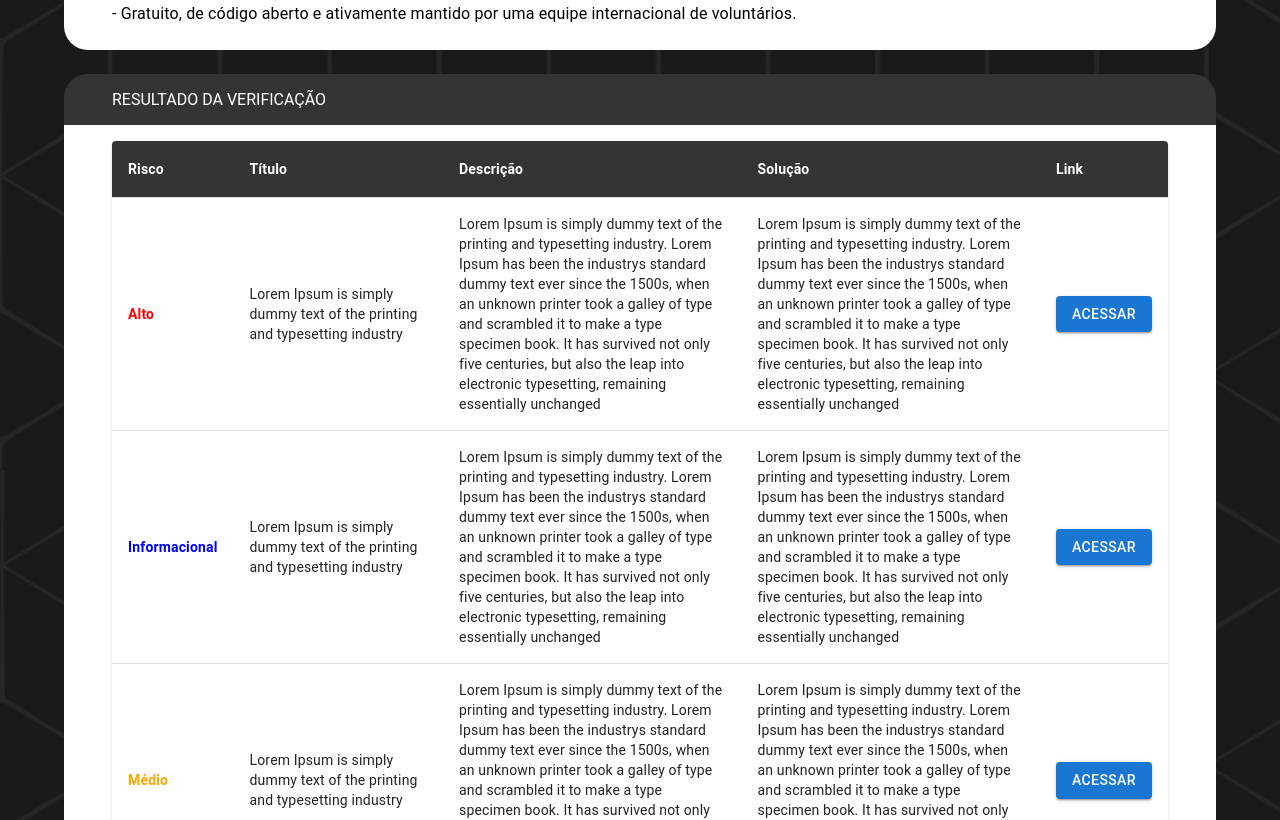
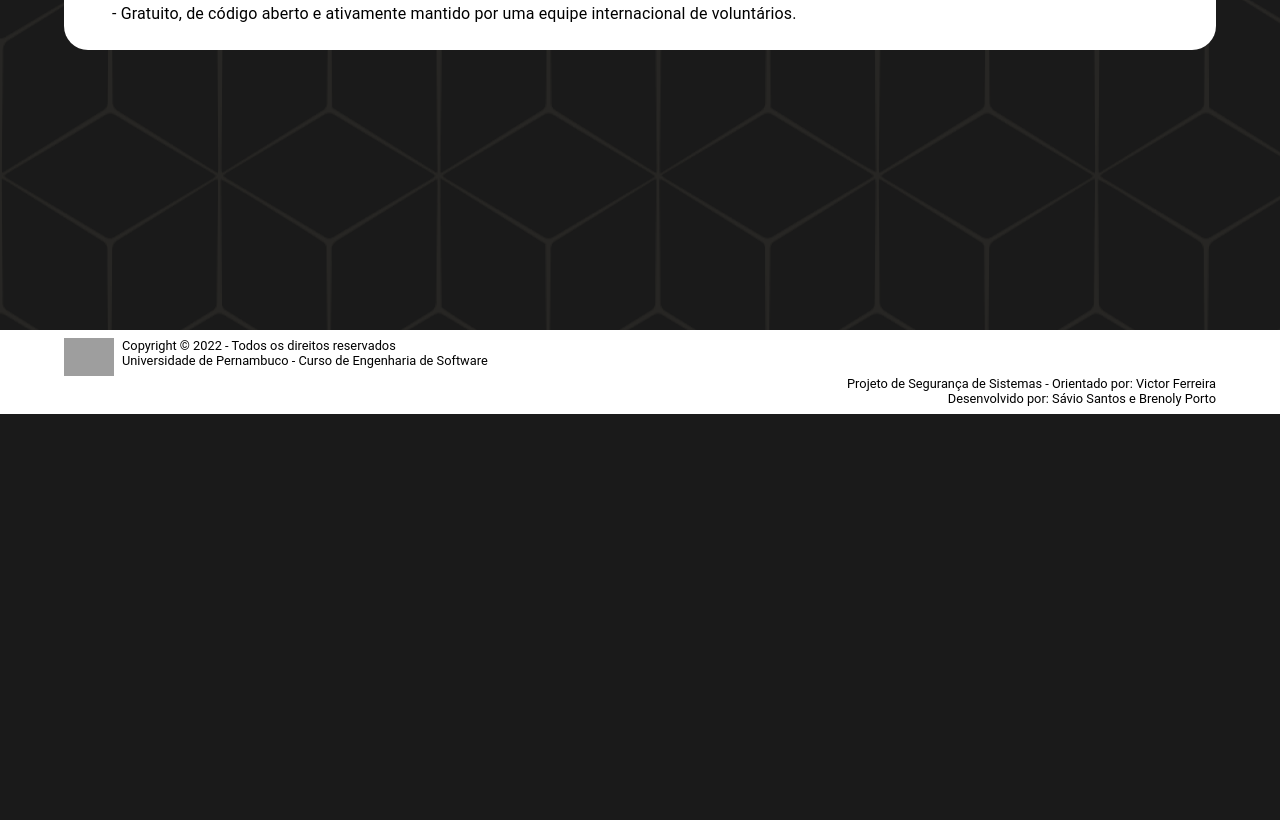
Before and after one commit to savi8sant8s/segurifique, a Next.js app: page / in a window 1280 px wide. Shown: the part 721-1541 px from the top of the page. After the commit the page ends 1135 px from the top, so only its background shows below. Built offline with nearby package versions, Linux system fonts and the light colour scheme; grey boxes are pictures that could not be loaded.

Commit message:
Finalizado logica inicial

```diff
--- a/components/BarChartRace/BarChartRace.tsx
+++ b/components/BarChartRace/BarChartRace.tsx
@@ -64,7 +64,7 @@ export const BarChartRace = ({ summary }: BarChartRaceProps) => {
         style={{
           backgroundColor: '#5d5d5d',
           borderRadius: '8px',
-          padding: '16px 0',
+          padding: '16px 16px 16px 0',
           marginTop: '16px',
         }}
       >
--- a/components/TableCustom/TableCustom.tsx
+++ b/components/TableCustom/TableCustom.tsx
@@ -1,51 +1,60 @@
 import React from 'react'
-// import styles from './TableCustom.module.scss'
-import { Button, Paper, Table, TableBody, TableCell, TableContainer, TableHead, TablePagination, TableRow } from '@mui/material'
+import {
+  Paper,
+  Table,
+  TableBody,
+  TableCell,
+  TableContainer,
+  TableHead,
+  TablePagination,
+  TableRow,
+} from '@mui/material'
 
 interface Column {
-    id: 'risco' | 'titulo' | 'descricao' | 'solucao' | 'link';
-    label: string;
-    minWidth?: number;
+  id: 'risk' | 'alert' | 'description' | 'solution' | 'references'
+  label: string
+  minWidth?: number
 }
 
 const columns: readonly Column[] = [
-    { id: 'risco', label: 'Risco' },
-    { id: 'titulo', label: 'Título', minWidth: 150 },
-    { id: 'descricao', label: 'Descrição' },
-    { id: 'solucao', label: 'Solução' },
-    { id: 'link', label: 'Link' },
+  { id: 'risk', label: 'Risco' },
+  { id: 'alert', label: 'Título', minWidth: 150 },
+  { id: 'description', label: 'Descrição' },
+  { id: 'solution', label: 'Solução' },
+  { id: 'references', label: 'Link' },
 ]
 
 interface PropsTableCustom {
-    rows: any;
-    page: number;
-    rowsPerPage: number;
-    handleChangePage: any;
-    handleChangeRowsPerPage: any;
+  rows: any
+  page: number
+  rowsPerPage: number
+  handleChangePage: any
 }
 
 interface IRiskLabel {
-    typeRisk: string;
+  typeRisk: string
 }
 
-export const TableCustom = ({ rows, page, rowsPerPage, handleChangePage, handleChangeRowsPerPage }: PropsTableCustom) => {
-
+export const TableCustom = ({
+  rows,
+  page,
+  rowsPerPage,
+  handleChangePage,
+}: PropsTableCustom) => {
   const defaultLabelDisplayedRows = () => {
-        return null;
+    return null
   }
 
   const RiskLabel = ({ typeRisk }: IRiskLabel) => {
-
     if (typeRisk === 'Alto') {
       return <strong style={{ color: 'red' }}>{typeRisk}</strong>
     } else if (typeRisk === 'Médio') {
       return <strong style={{ color: 'orange' }}>{typeRisk}</strong>
     } else if (typeRisk === 'Baixo') {
       return <strong style={{ color: '#a8aa21' }}>{typeRisk}</strong>
-        } else {
+    } else if (typeRisk === 'Informacional') {
       return <strong style={{ color: 'blue' }}>{typeRisk}</strong>
     }
-
   }
 
   return (
@@ -57,7 +66,12 @@ export const TableCustom = ({ rows, page, rowsPerPage, handleChangePage, handleC
               {columns.map((column) => (
                 <TableCell
                   key={column.id}
-                                    style={{ minWidth: column.minWidth, backgroundColor: '#343434', color: 'white', fontWeight: 'bold' }}
+                  style={{
+                    minWidth: column.minWidth,
+                    backgroundColor: '#343434',
+                    color: 'white',
+                    fontWeight: 'bold',
+                  }}
                 >
                   {column.label}
                 </TableCell>
@@ -71,19 +85,27 @@ export const TableCustom = ({ rows, page, rowsPerPage, handleChangePage, handleC
                 return (
                   <TableRow hover role="checkbox" tabIndex={-1} key={row.code}>
                     {columns.map((column) => {
-                                            const value = row[column.id];
+                      const value = row[column.id]
                       return (
                         <TableCell key={column.id}>
-                                                    {column.id === 'risco' ? (<RiskLabel typeRisk={`${value}`} />) : null}
-                                                    {column.id !== 'link' && column.id !== 'risco' ? value : null}
-                                                    {column.id === 'link' ? (
-                                                        <Button variant='contained' onClick={() => window.open(`${value}`)} >Acessar</Button>
+                          {column.id === 'risk' ? (
+                            <RiskLabel typeRisk={`${value}`} />
+                          ) : null}
+                          {column.id !== 'references' && column.id !== 'risk'
+                            ? value
+                            : null}
+                          {column.id === 'references' ? (
+                            <ul>
+                              {value.split('\n').map((item: any, index: number) => (
+                                <li key={index}>{item}</li>
+                              ))}
+                            </ul>
                           ) : null}
                         </TableCell>
-                                            );
+                      )
                     })}
                   </TableRow>
-                                );
+                )
               })}
           </TableBody>
         </Table>
@@ -95,8 +117,7 @@ export const TableCustom = ({ rows, page, rowsPerPage, handleChangePage, handleC
         rowsPerPage={rowsPerPage}
         page={page}
         onPageChange={handleChangePage}
-                onRowsPerPageChange={handleChangeRowsPerPage}
-                labelRowsPerPage='Linhas por página:'
+        labelRowsPerPage="Linhas por página:"
         labelDisplayedRows={defaultLabelDisplayedRows}
       />
     </Paper>
--- a/pages/index.tsx
+++ b/pages/index.tsx
@@ -1,4 +1,4 @@
-import { useRef, useState, useEffect } from 'react'
+import { useState } from 'react'
 import styles from './Home.module.scss'
 import axios from 'axios'
 import {
@@ -10,116 +10,32 @@ import {
 } from '@mui/material'
 import { BarChartRace, Summary, TableCustom } from '../components'
 
-interface Data {
-  risco: string
-  titulo: string
-  descricao: string
-  solucao: string
-  link: string
-}
-
-function createData(
-  risco: string,
-  titulo: string,
-  descricao: string,
-  solucao: string,
-  link: string
-): Data {
-  return { risco, titulo, descricao, solucao, link }
-}
-
-const rows = [
-  createData(
-    'Alto',
-    'Lorem Ipsum is simply dummy text of the printing and typesetting industry',
-    'Lorem Ipsum is simply dummy text of the printing and typesetting industry. Lorem Ipsum has been the industrys standard dummy text ever since the 1500s, when an unknown printer took a galley of type and scrambled it to make a type specimen book. It has survived not only five centuries, but also the leap into electronic typesetting, remaining essentially unchanged',
-    'Lorem Ipsum is simply dummy text of the printing and typesetting industry. Lorem Ipsum has been the industrys standard dummy text ever since the 1500s, when an unknown printer took a galley of type and scrambled it to make a type specimen book. It has survived not only five centuries, but also the leap into electronic typesetting, remaining essentially unchanged',
-    'https://www.google.com.br/?gws_rd=cr&ei=qBsTWZ3lEIqowgSp9Je4CA'
-  ),
-  createData(
-    'Informacional',
-    'Lorem Ipsum is simply dummy text of the printing and typesetting industry',
-    'Lorem Ipsum is simply dummy text of the printing and typesetting industry. Lorem Ipsum has been the industrys standard dummy text ever since the 1500s, when an unknown printer took a galley of type and scrambled it to make a type specimen book. It has survived not only five centuries, but also the leap into electronic typesetting, remaining essentially unchanged',
-    'Lorem Ipsum is simply dummy text of the printing and typesetting industry. Lorem Ipsum has been the industrys standard dummy text ever since the 1500s, when an unknown printer took a galley of type and scrambled it to make a type specimen book. It has survived not only five centuries, but also the leap into electronic typesetting, remaining essentially unchanged',
-    'icone2'
-  ),
-  createData(
-    'Médio',
-    'Lorem Ipsum is simply dummy text of the printing and typesetting industry',
-    'Lorem Ipsum is simply dummy text of the printing and typesetting industry. Lorem Ipsum has been the industrys standard dummy text ever since the 1500s, when an unknown printer took a galley of type and scrambled it to make a type specimen book. It has survived not only five centuries, but also the leap into electronic typesetting, remaining essentially unchanged',
-    'Lorem Ipsum is simply dummy text of the printing and typesetting industry. Lorem Ipsum has been the industrys standard dummy text ever since the 1500s, when an unknown printer took a galley of type and scrambled it to make a type specimen book. It has survived not only five centuries, but also the leap into electronic typesetting, remaining essentially unchanged',
-    'icone'
-  ),
-  createData(
-    'Baixo',
-    'Lorem Ipsum is simply dummy text of the printing and typesetting industry',
-    'Lorem Ipsum is simply dummy text of the printing and typesetting industry. Lorem Ipsum has been the industrys standard dummy text ever since the 1500s, when an unknown printer took a galley of type and scrambled it to make a type specimen book. It has survived not only five centuries, but also the leap into electronic typesetting, remaining essentially unchanged',
-    'Lorem Ipsum is simply dummy text of the printing and typesetting industry. Lorem Ipsum has been the industrys standard dummy text ever since the 1500s, when an unknown printer took a galley of type and scrambled it to make a type specimen book. It has survived not only five centuries, but also the leap into electronic typesetting, remaining essentially unchanged',
-    'icone'
-  ),
-  createData(
-    'Alto',
-    'Lorem Ipsum is simply dummy text of the printing and typesetting industry',
-    'Lorem Ipsum is simply dummy text of the printing and typesetting industry. Lorem Ipsum has been the industrys standard dummy text ever since the 1500s, when an unknown printer took a galley of type and scrambled it to make a type specimen book. It has survived not only five centuries, but also the leap into electronic typesetting, remaining essentially unchanged',
-    'Lorem Ipsum is simply dummy text of the printing and typesetting industry. Lorem Ipsum has been the industrys standard dummy text ever since the 1500s, when an unknown printer took a galley of type and scrambled it to make a type specimen book. It has survived not only five centuries, but also the leap into electronic typesetting, remaining essentially unchanged',
-    'icone'
-  ),
-  createData(
-    'Alto',
-    'Lorem Ipsum is simply dummy text of the printing and typesetting industry',
-    'Lorem Ipsum is simply dummy text of the printing and typesetting industry. Lorem Ipsum has been the industrys standard dummy text ever since the 1500s, when an unknown printer took a galley of type and scrambled it to make a type specimen book. It has survived not only five centuries, but also the leap into electronic typesetting, remaining essentially unchanged',
-    'Lorem Ipsum is simply dummy text of the printing and typesetting industry. Lorem Ipsum has been the industrys standard dummy text ever since the 1500s, when an unknown printer took a galley of type and scrambled it to make a type specimen book. It has survived not only five centuries, but also the leap into electronic typesetting, remaining essentially unchanged',
-    'icone'
-  ),
-  createData(
-    'Alto',
-    'Lorem Ipsum is simply dummy text of the printing and typesetting industry',
-    'Lorem Ipsum is simply dummy text of the printing and typesetting industry. Lorem Ipsum has been the industrys standard dummy text ever since the 1500s, when an unknown printer took a galley of type and scrambled it to make a type specimen book. It has survived not only five centuries, but also the leap into electronic typesetting, remaining essentially unchanged',
-    'Lorem Ipsum is simply dummy text of the printing and typesetting industry. Lorem Ipsum has been the industrys standard dummy text ever since the 1500s, when an unknown printer took a galley of type and scrambled it to make a type specimen book. It has survived not only five centuries, but also the leap into electronic typesetting, remaining essentially unchanged',
-    'icone'
-  ),
-  createData(
-    'Alto',
-    'Lorem Ipsum is simply dummy text of the printing and typesetting industry',
-    'Lorem Ipsum is simply dummy text of the printing and typesetting industry. Lorem Ipsum has been the industrys standard dummy text ever since the 1500s, when an unknown printer took a galley of type and scrambled it to make a type specimen book. It has survived not only five centuries, but also the leap into electronic typesetting, remaining essentially unchanged',
-    'Lorem Ipsum is simply dummy text of the printing and typesetting industry. Lorem Ipsum has been the industrys standard dummy text ever since the 1500s, when an unknown printer took a galley of type and scrambled it to make a type specimen book. It has survived not only five centuries, but also the leap into electronic typesetting, remaining essentially unchanged',
-    'icone'
-  ),
-]
-
 enum Status {
   STOPPED,
   SCANNING,
   FINISHED,
   NOSEARCH,
+  CLEARED,
 }
 
 export default function Home() {
   const [status, setStatus] = useState<Status>(Status.NOSEARCH)
   const [url, setUrl] = useState('')
   const [scanId, setScanId] = useState('')
-  const [progress, setProgress] = useState<number>(0)
+  const [progress, setProgress] = useState<string>('0%')
   const [summary, setSummary] = useState<Summary>({
     High: 0,
     Medium: 0,
     Low: 0,
     Informational: 0,
   })
-  const controller = new AbortController()
+  const [summaryLoading, setSummaryLoading] = useState<boolean>(false)
+
   const [alerts, setAlerts] = useState<any>([])
-  const intervalRef = useRef<number | null>(null)
   const [page, setPage] = useState(0)
-  const [rowsPerPage, setRowsPerPage] = useState(5)
 
   const handleChangePage = (event: unknown, newPage: number) => {
     setPage(newPage)
-  }
-
-  const handleChangeRowsPerPage = (
-    event: React.ChangeEvent<HTMLInputElement>
-  ) => {
-    setRowsPerPage(+event.target.value)
-    setPage(0)
   }
 
   const isValidUrl = (url: string) => {
@@ -129,82 +45,89 @@ export default function Home() {
     return pattern.test(url)
   }
 
-  const clearData = () => {
-    window.clearInterval(intervalRef.current)
-    controller.abort()
+  const clearFormAndInfo = () => {
     setUrl('')
     setScanId('')
-    setProgress(0)
+    setProgress('0%')
+    setAlerts([])
     setSummary({
       High: 0,
       Medium: 0,
       Low: 0,
       Informational: 0,
     })
+    setStatus(Status.CLEARED)
   }
 
   const startScan = async () => {
     if (!isValidUrl(url)) {
       alert('URL inválida. Verifique e tente novamente.')
     } else {
-      axios
-        .get(`/api/scan?url=${url}`, {
-          signal: controller.signal,
-        })
-        .then((res) => {
+      try {
+        const { data }: any = await axios.get(`/api/scan?url=${url}`)
+        if (data.status === 'SCANNED') {
+          setProgress('100%')
+          await getAlerts()
+          setStatus(Status.FINISHED)
+        } else {
+          setScanId(data.scan)
           setStatus(Status.SCANNING)
-          intervalRef.current = window.setInterval(async () => {
-            await scanStatus(res.data.scan)
-          }, 2000)
-        })
+          await getStatus(data.scan)
+        }
+      } catch ({ response }: any) {
+        alert(response.data.message)
+      }
     }
   }
 
   const stopScan = async () => {
-    axios
-      .put(`/api/scan/stop/${scanId}`, {
-        signal: controller.signal,
-      })
-      .then(() => {
+    await axios.put(`/api/scan/stop/${scanId}`)
     setStatus(Status.STOPPED)
-        clearData()
-      })
+    clearFormAndInfo()
   }
 
-  const scanStatus = async (scanId: string) => {
-    axios
-      .get(`/api/scan/status/${scanId}`, {
-        signal: controller.signal,
-      })
-      .then(async (res) => {
-        setProgress(res.data.status)
-        await getAlertsSummary()
-        if (res.data.status === '100' && intervalRef.current) {
-          window.clearInterval(intervalRef.current)
+  const getStatus = async (scanId: string) => {
+    const { data }: any = await axios.get(`/api/scan/status/${scanId}`)
+    setProgress(data.status + '%')
+    if (data.status === '100') {
       setStatus(Status.FINISHED)
       await getAlerts()
+    } else {
+      await getStatus(scanId)
     }
-      })
   }
 
-  const getAlertsSummary = async () => {
-    axios
-      .get(`/api/alerts/summary?url=${url}`, {
-        signal: controller.signal,
-      })
-      .then((res) => {
-        setSummary(res.data)
-      })
+  const toName = (key: string) => {
+    return {
+      High: 'Alto',
+      Low: 'Baixo',
+      Medium: 'Médio',
+      Informational: 'Informacional',
+    }[key]
   }
 
   const getAlerts = async () => {
-    axios
-      .get(`/api/alerts?url=${url}`, {
-        signal: controller.signal,
+    setSummaryLoading(true)
+    const { data }: any = await axios.get(`/api/alerts?url=${url}`)
+    setSummaryLoading(false)
+    const summary_ = {
+      High: 0,
+      Medium: 0,
+      Low: 0,
+      Informational: 0,
+    }
+    const items = data.map((item: any) => {
+      summary_[item.confidence] += 1
+      return {
+        risk: toName(item.confidence),
+        alert: item.alert,
+        description: item.description,
+        solution: item.solution,
+        references: item.reference,
+      }
     })
-      .then((res) => {
-        setAlerts(res.data)
-      })
+    setSummary(summary_)
+    setAlerts(items)
   }
 
   const OptionButton = () => {
@@ -215,7 +138,7 @@ export default function Home() {
         </button>
       )
     }
-    if ([Status.NOSEARCH, Status.STOPPED].includes(status)) {
+    if ([Status.NOSEARCH, Status.STOPPED, Status.CLEARED].includes(status)) {
       return (
         <button className={styles.buttonVerificar} onClick={startScan}>
           VERIFICAR
@@ -224,7 +147,7 @@ export default function Home() {
     }
     if ([Status.FINISHED].includes(status)) {
       return (
-        <button className={styles.buttonVerificar} onClick={clearData}>
+        <button className={styles.buttonVerificar} onClick={clearFormAndInfo}>
           LIMPAR
         </button>
       )
@@ -265,46 +188,60 @@ export default function Home() {
               />
               <OptionButton />
             </Box>
+
+            <Typography variant="body1" className={styles.information}>
+              - Buscaremos por vulnerabilidades através do
+              <a
+                style={{ textDecoration: 'none' }}
+                href="https://www.zaproxy.org/"
+              >
+                {' '}
+                OWASP ZAP
+              </a>
+              , o <strong>web scanner mais utilizado do mundo</strong>.<br />-
+              Gratuito, de código aberto e ativamente mantido por uma equipe
+              internacional de voluntários.
+            </Typography>
+
             {status !== Status.NOSEARCH && (
               <>
                 <Box sx={{ width: '100%' }} className={styles.progressBar}>
                   <LinearProgress
                     style={{ width: '95%' }}
                     variant="determinate"
-                    value={progress}
+                    value={Number(progress.slice(0, -1))}
                   />
-                  <span style={{ marginLeft: '1rem' }}>{progress}%</span>
+                  <span style={{ marginLeft: '1rem' }}>{progress}</span>
                 </Box>
 
                 <Box>
+                  {summaryLoading && (
+                    <LinearProgress
+                      style={{ width: '100%', marginTop: '0.5rem' }}
+                      variant="query"
+                    />
+                  )}
                   <BarChartRace summary={summary} />
                 </Box>
               </>
             )}
-
-            <Typography variant="body1" className={styles.information}>
-              - Buscaremos por vulnerabilidades através do
-              <a style={{textDecoration: 'none'}} href="https://www.zaproxy.org/"> OWASP ZAP</a>,
-              o <strong>web scanner mais utilizado do mundo</strong>.<br />
-              - Gratuito, de código aberto e ativamente mantido por uma equipe
-              internacional de voluntários.
-            </Typography>
           </Box>
         </Box>
 
+        {alerts.length > 0 && (
           <Box className={styles.sectionThre}>
             <Box className={styles.header}>RESULTADO DA VERIFICAÇÃO</Box>
             <Box className={styles.body}>
               <TableCustom
-              rows={rows}
+                rows={alerts}
                 page={page}
-              rowsPerPage={rowsPerPage}
+                rowsPerPage={5}
                 handleChangePage={handleChangePage}
-              handleChangeRowsPerPage={handleChangeRowsPerPage}
                 key="table1"
               />
             </Box>
           </Box>
+        )}
       </Stack>
     </Container>
   )
--- a/services/index.ts
+++ b/services/index.ts
@@ -1,2 +1,3 @@
 export * from './translated-alert.service'
 export * from './zap.service'
+export * from './whitelist.service'
```
Also changed, not shown: pages/api/alerts/[[...params]].ts (+0 -7 lines), pages/api/scan/[[...params]].ts (+25 -3 lines), services/whitelist.service.ts (added, +8 -0 lines), services/zap.service.ts (+4 -6 lines). Lines whose indentation alone changed are shown as unchanged.
